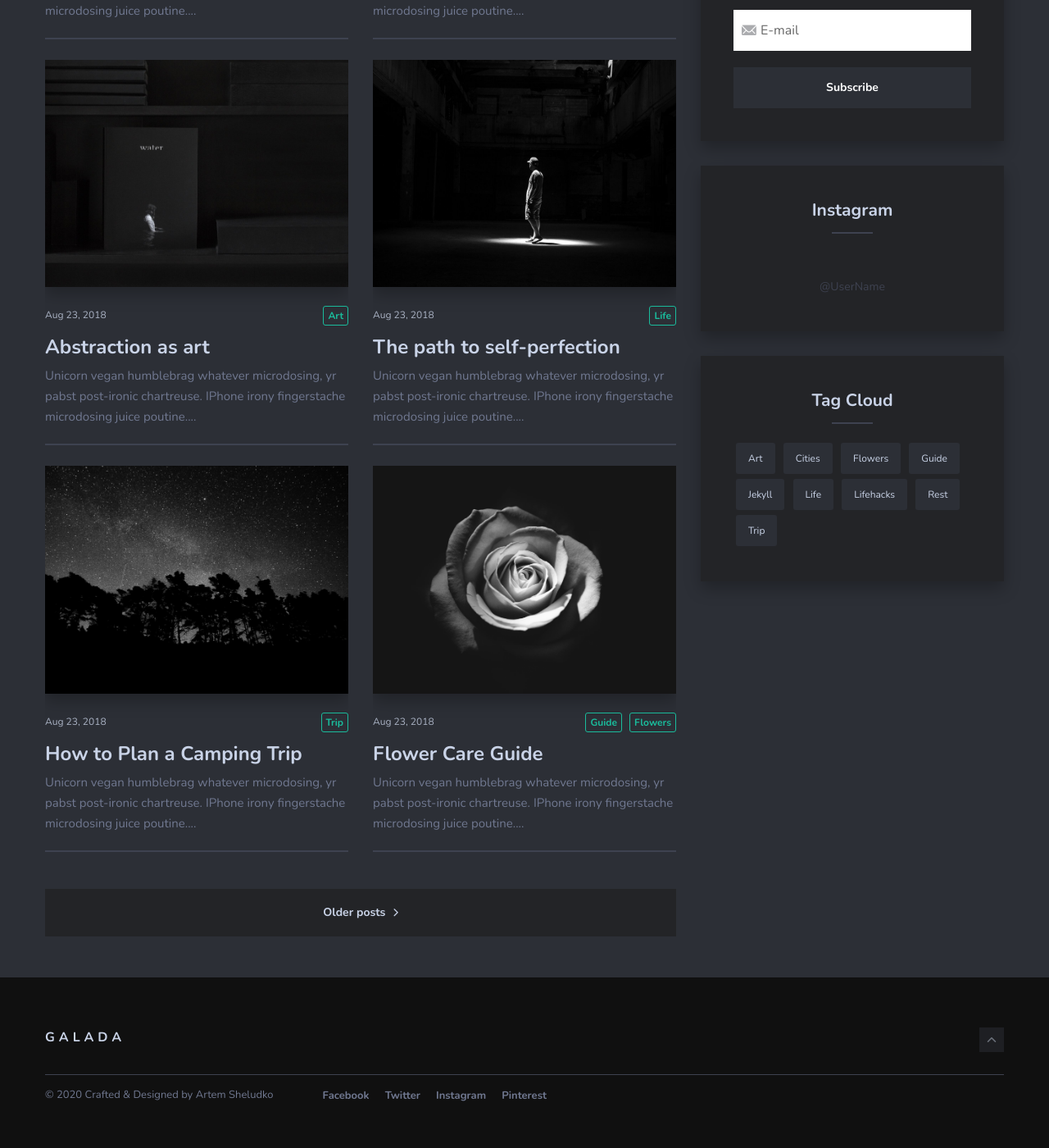
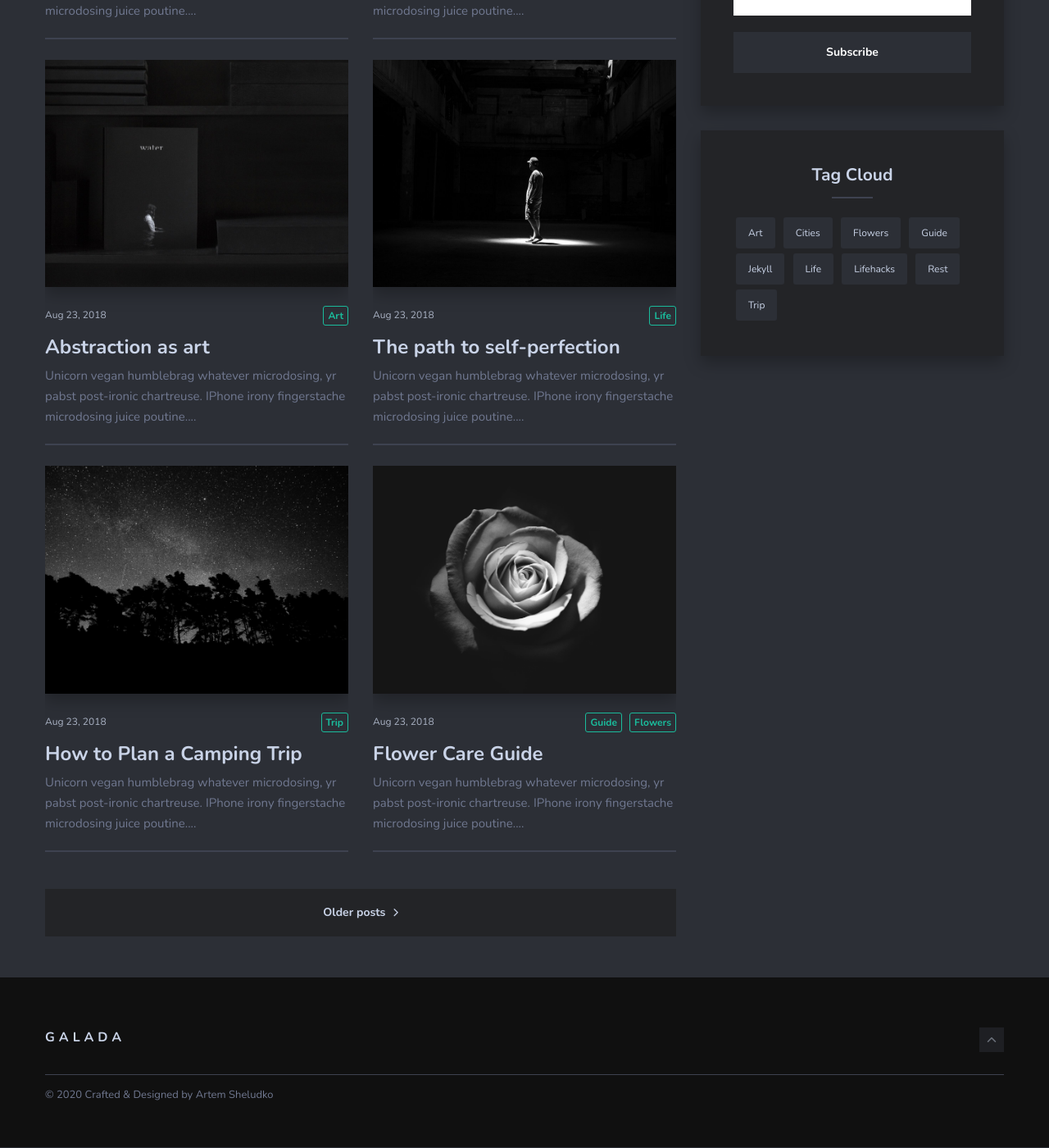
Before and after one commit to carbide-sun/carbide-sun.github.io, a Jekyll site: the page built from index.html, in a window 1280 px wide and 1400 px high, scrolled down 1148 px. Shown: the whole window at 82% size. Built offline with Jekyll 4.4.1, drawn with Linux system fonts in a browser that asks for light colours; nearby versions of some CDN libraries; the list of posts is cut into pages by our own code; some of the changed lines change nothing that is shown.

Commit message:
Update _config.yml

```diff
--- a/_config.yml
+++ b/_config.yml
@@ -1,34 +1,34 @@
 #-------------------------------
 # General Site Settings
 
-title: Galada Theme | Theme for Jekyll
-description: Galada is an easy and simple theme for Jekyll. Dark colors, give it a special exquisite look. A careful approach to design and features make it an ideal solution for a personal blog. # this means to ignore newlines until "baseurl:"
-baseurl: "/galada" # the subpath of your site, e.g. /blog
+title: Carbide Sun
+description: Yo
+baseurl: "" # the subpath of your site, e.g. /blog
 url: "" # the base hostname & protocol for your site, e.g. http://example.com
 
 
 #-------------------------------
 # About Section
-author-name:   Natali Anderson
-author-avatar: 09.jpg
+author-name:   Carbide Sun
+author-avatar: carbide_sun.png
 
 
 #-------------------------------
 # Contact links
-facebook:  https://facebook.com/ # Add your Facebook handle
-twitter:   https://twitter.com/ # Add your Facebook handle
-instagram: https://www.instagram.com/ # Add your Facebook handle
-pinterest: https://www.pinterest.com/ # Add your Facebook handle
+facebook:
+twitter:
+instagram:
+pinterest:
 
 
 #-------------------------------
 # Comment Section (Disqus)
-disqus-identifier: mr-brown # Add your shortname for Disqus Comment. For example mr-brown
+disqus-identifier:
 
 
 #-------------------------------
 # Instagram Feed
-instafeed: true # To enable the instafeed, use the value true. To turn off use the value false.
+instafeed: false
 
 
 #-------------------------------
```
